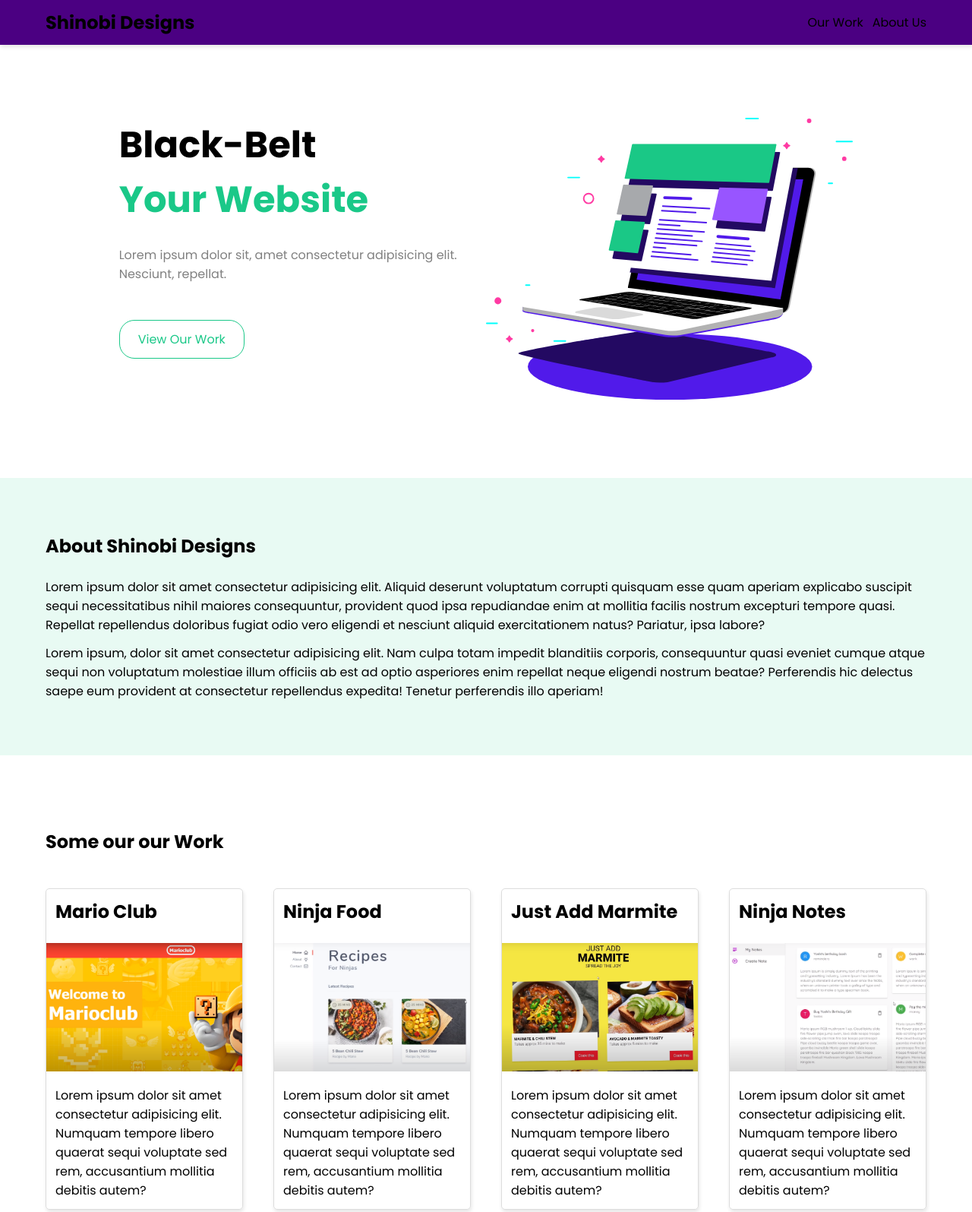
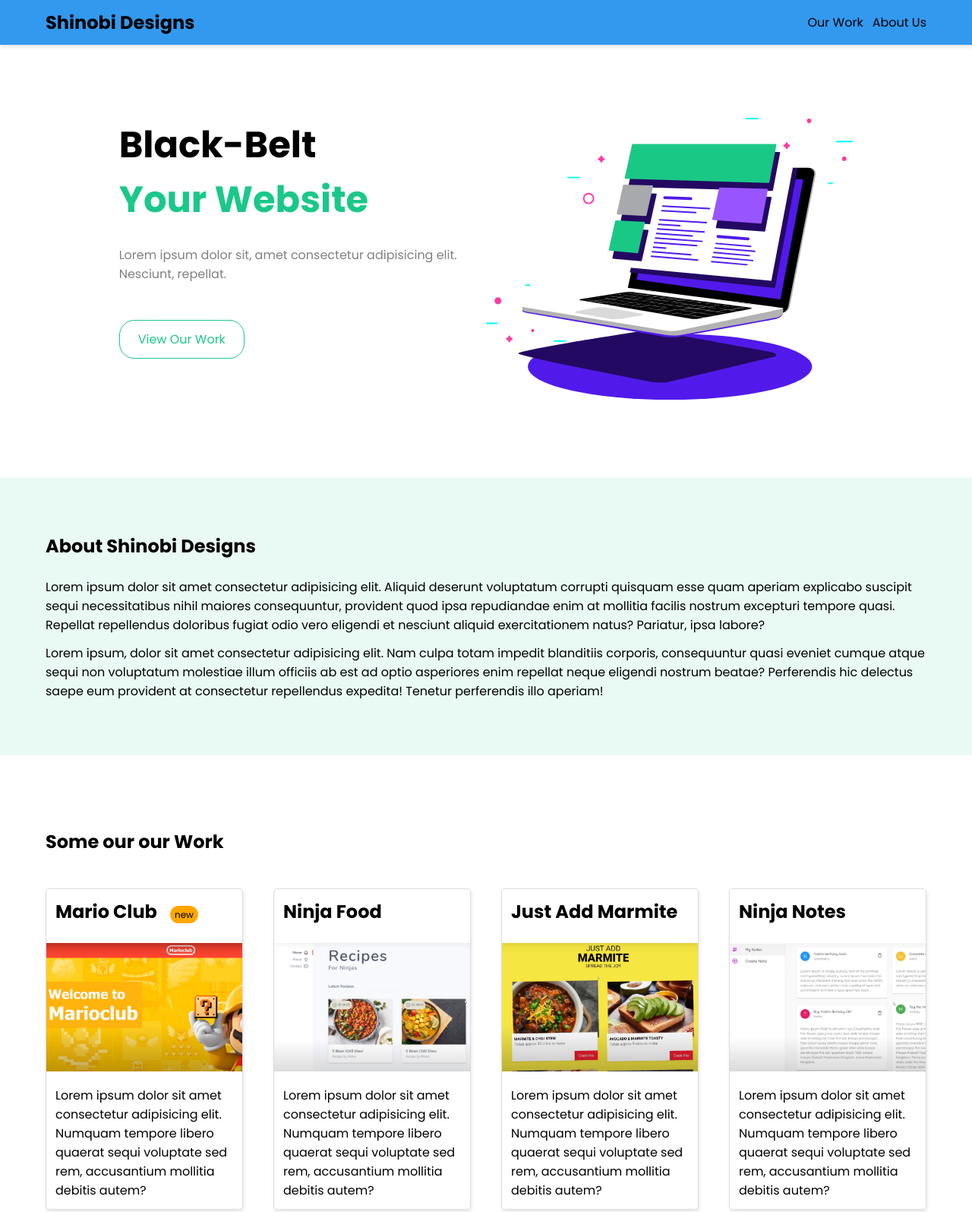
Before and after one commit to maxpesin/scss--the-net-ninja, a website: page homepage.html in a window 1280 px wide. Shown: the top 1595 px of the page at 76% size. Drawn offline with nearby package versions, Linux system fonts and the light colour scheme; files that its build step writes are made by us from their sources.

Commit message:
lesson 22 - extending the library

```diff
--- /dev/null
+++ b/clientLibs/components/_badge.scss
@@ -0,0 +1,19 @@
+@use 'sass:math';
+
+@mixin badge($bg-color: $info) {
+    border-radius: $base-border-radius * 4;
+    background-color: $bg-color;
+    padding: math.div($base-padding, 4) math.div($base-padding, 2);
+    font-size: $font-size-sm;
+    font-weight: normal;
+}
+
+.badge {
+    @include badge;
+}
+
+@each $key, $val in $colors {
+    .badge-#{$key} {
+        @include badge($val);
+    }
+}
--- a/clientLibs/index.scss
+++ b/clientLibs/index.scss
@@ -11,8 +11,9 @@
 @import 'colors';
 
 // components (button, card, navbar)
+@import 'components/badge';
+@import 'components/button';
 @import 'components/card';
-@import 'components/button';
 @import 'components/navbar';
 
 // utilities (margin, padding, opacity)
--- a/custom/index.scss
+++ b/custom/index.scss
@@ -1,7 +1,5 @@
-$primary: indigo;
+//$primary: indigo;
+$base-padding: 1rem;
+$base-border-thickness: 3px;
 
 @import 'clientLibs';
-
-.test {
-    margin: 10px;
-}
--- a/homepage.html
+++ b/homepage.html
@@ -65,7 +65,7 @@
                 <div class="row gap-2">
                     <div class="col-12-xs col-6-md col-3-lg">
                         <div class="card p-0">
-                            <h3 class="card-title m-1">Mario Club</h3>
+                            <h3 class="card-title m-1">Mario Club <span class="badge-orange ml-1">new</span></h3>
                             <img src="/img/mario.png" alt="">
                             <p class="m-1">Lorem ipsum dolor sit amet consectetur adipisicing elit. Numquam tempore libero quaerat sequi voluptate sed rem, accusantium mollitia debitis autem?</p>
                         </div>
```
Also changed, not shown: index.html (+1 -1 lines).
